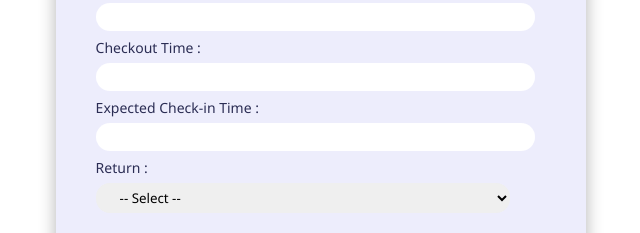
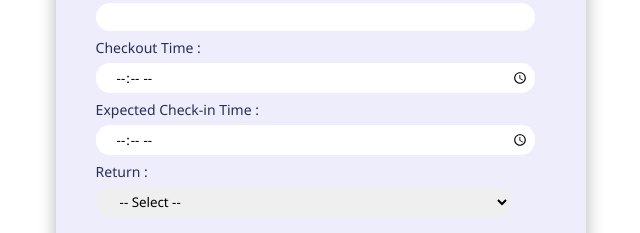
Before and after one commit to RawthaMA/adaraGo, a plain HTML site: page index.html in a window 1280 px wide. Both pictures are taken after a click on the button "Check Out". Shown: the part 413-646 px from the top of the page, 319-959 px from the left. Drawn offline with Linux system fonts and the light colour scheme.

Commit message:
c updated

```diff
--- a/index.html
+++ b/index.html
@@ -63,12 +63,12 @@
 
                 <div class="check-row">
                     <label class="check-heads">Checkout Time :</label><br>
-                    <input class="input-txt" type="text" name="chkout_time" required>
+                    <input class="input-txt" type="time" name="chkout_time" required>
                 </div>
 
                 <div class="check-row">
                     <label class="check-heads">Expected Check-in Time :</label><br>
-                    <input class="input-txt" type="text" name="checkin_time" required>
+                    <input class="input-txt" type="time" name="checkin_time" required>
                 </div>
 
                 <div class="check-row">
```
